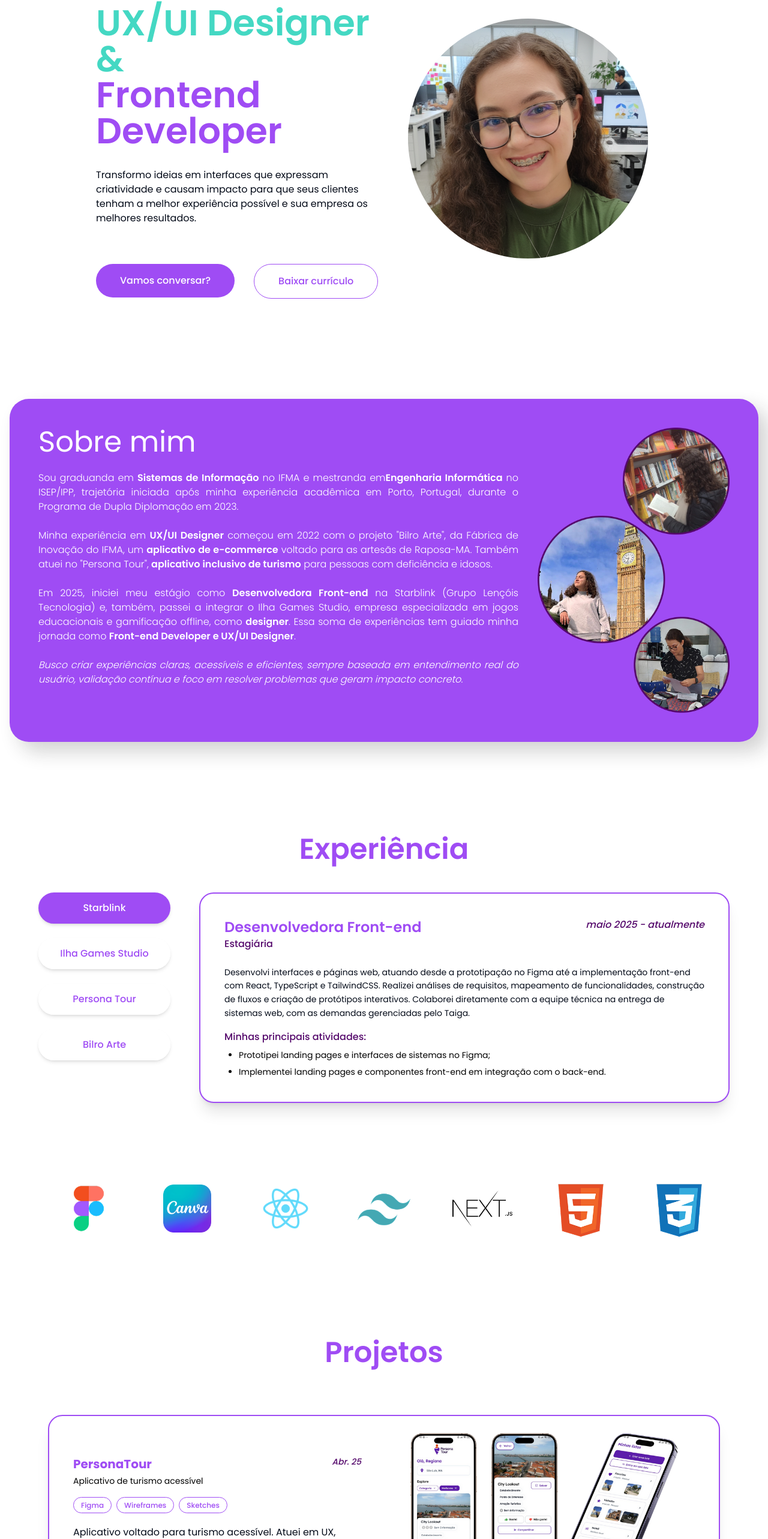
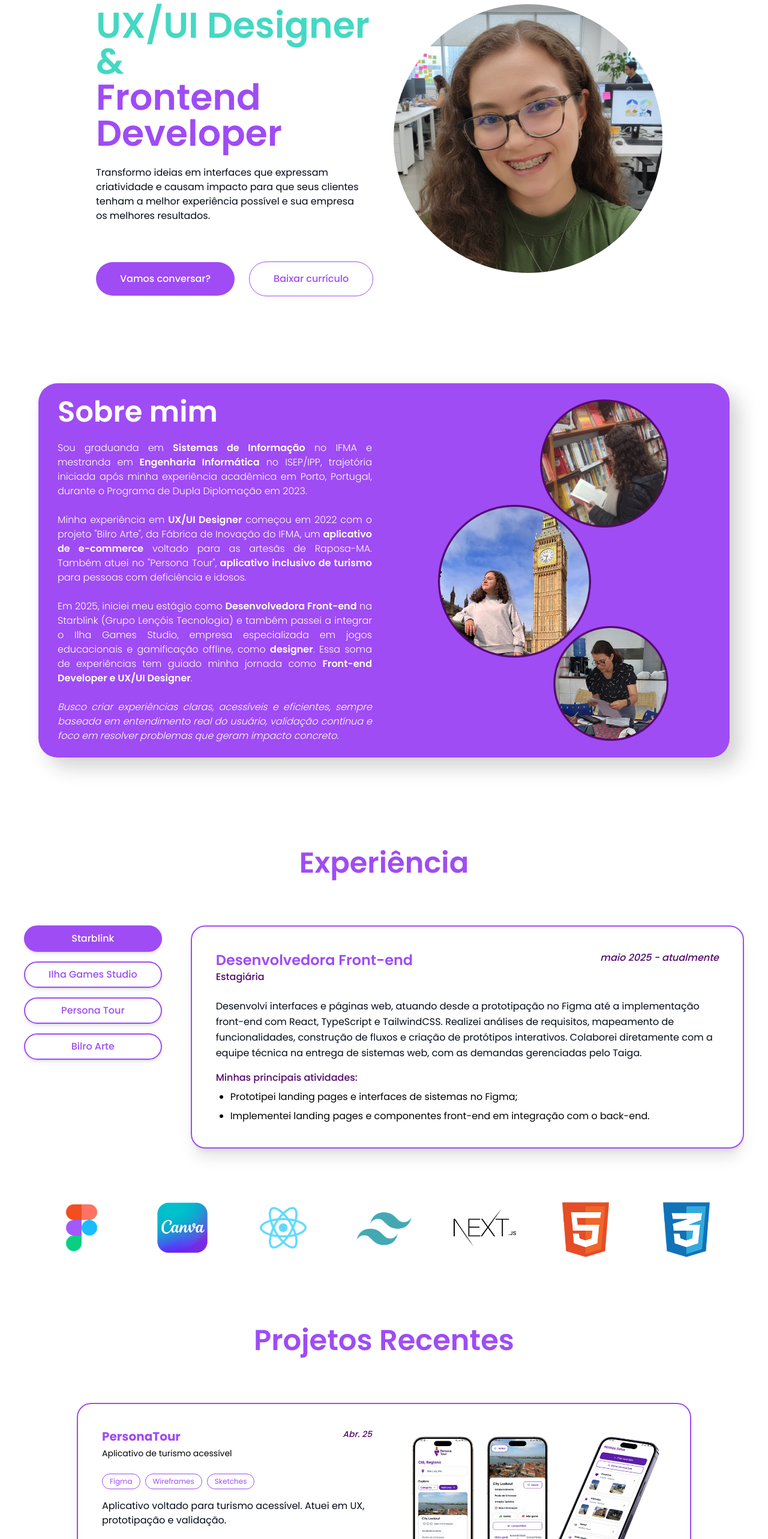
Before and after one commit to RegianaBarbosa/portfolio-regiana-cruz, a React (Vite) app: page / in a window 1280 px wide. Shown: the part 169-2735 px from the top of the page at 60% size. Built offline with nearby package versions, Linux system fonts and the light colour scheme.

Commit message:
feat: enhance layout and styling across multiple components to mobile size

```diff
--- a/src/components/layout/Footer.tsx
+++ b/src/components/layout/Footer.tsx
@@ -59,7 +59,7 @@ export const Footer = () => {
       </div>
 
       {/* Direitos Autorais */}
-      <div className="text-center color-white text-sm mt-10 opacity-90">
+      <div className="text-center color-white text-sm mt-10">
         Regiana Cruz © 2025 Todos os direitos reservados.
       </div>
     </footer>
--- a/src/components/shared/ProjectCard.tsx
+++ b/src/components/shared/ProjectCard.tsx
@@ -27,24 +27,44 @@ export const ProjectCard = ({
 
   return (
     <div
-      className={`grid grid-cols-1 md:grid-cols-2 bg-white px-10 rounded-3xl shadow-xl border-2 border-primary justify-center items-center ${
-        isRight ? "md:flex-row-reverse" : ""
-      }`}
+      className="
+        grid
+        grid-cols-1
+        md:grid-cols-2
+        gap-10
+        bg-white
+        p-6
+        md:p-10
+        rounded-3xl
+        shadow-xl
+        border-2
+        border-primary
+        md:justify-center
+      "
     >
       {/* IMAGEM */}
       <div
-        className={`rounded-3xl overflow-hidden min-h-60 md:min-h-80 ${
-          isRight ? "md:order-2" : "md:order-1"
-        }`}
+        className={`
+          rounded-3xl
+          overflow-hidden
+          min-h-30
+          md:min-h-60
+          h-auto
+          ${isRight ? "md:order-2" : "md:order-1"}
+        `}
       >
-        <img src={image} alt={title} className="w-full h-full object-cover" />
+        <img
+          src={image}
+          alt={title}
+          className="w-full h-full
+          md:max-h-60 object-contain scale-110"
+        />
       </div>
 
       {/* TEXTO */}
-      <div className={`max-w-120 ${isRight ? "md:order-1" : "md:order-2"}`}>
-        <div className="flex justify-between">
+      <div className={`${isRight ? "md:order-1" : "md:order-2"}`}>
+        <div className="flex justify-between mb-3">
           <div>
-            {" "}
             <h3 className="text-xl font-bold color-primary mb-1">{title}</h3>
             <p className="text-sm mb-3">{subtitle}</p>
           </div>
@@ -53,9 +73,9 @@ export const ProjectCard = ({
             {date}
           </span>
         </div>
-        {/* TAGS + DATA */}
-        <div className="flex items-center justify-between w-full mb-4">
-          <div className="color-primary-dark text-sm font-medium space-x-2 my-2">
+
+        {/* TAGS */}
+        <div className="flex flex-wrap gap-2 mb-4">
           {tags.map((tag, index) => (
             <span
               key={index}
@@ -64,7 +84,6 @@ export const ProjectCard = ({
               {tag}
             </span>
           ))}
-          </div>
         </div>
 
         <p className="leading-6 text-md color-black mb-6">{description}</p>
@@ -78,9 +97,6 @@ export const ProjectCard = ({
               target="_blank"
               textClassName="text-sm"
               className="w-auto text-center font-medium color-white bg-primary px-6 py-2"
-              dataAos="fade-up"
-              dataAosDelay="150"
-              dataAosDuration="800"
             />
           )}
 
@@ -91,9 +107,6 @@ export const ProjectCard = ({
               target="_blank"
               textClassName="text-sm"
               className="w-auto text-center font-medium color-primary border px-10 py-2"
-              dataAos="fade-up"
-              dataAosDelay="200"
-              dataAosDuration="800"
             />
           )}
         </div>
--- a/src/sections/About.tsx
+++ b/src/sections/About.tsx
@@ -5,28 +5,24 @@ interface AboutProps {
 }
 
 export const About = ({ id }: AboutProps) => {
-  //   useEffect(() => {
-  //     if (typeof window !== "undefined" && window.AOS) {
-  //       window.AOS.refresh();
-  //     }
-  //   }, []);
-
   return (
     <section
       id={id}
-      className="relative w-full flex justify-center items-center min-h-160"
+      className="relative w-full flex justify-center items-center px-2 min-h-160"
     >
       {/* Card */}
-      <div className="flex bg-primary rounded-4xl shadow-custom">
+      <div className="flex bg-primary rounded-4xl shadow-custom w-full max-w-6xl">
         {/* Conteúdo */}
-        <div className="flex gap-8 p-12">
-          <div className="flex flex-col gap-6 max-w-200 about-container">
-            <h3 className="text-h-3 text-semibold color-white">Sobre mim</h3>
+        <div className="flex flex-col lg:flex-row gap-10 py-6 px-8">
+          {/* Texto */}
+          <div className="flex flex-col gap-6 lg:w-1/2">
+            <h3 className="text-h-3 font-semibold color-white">Sobre mim</h3>
+
             <p className="text-body color-white font-light text-justify">
               Sou graduanda em{" "}
               <span className="font-semibold">Sistemas de Informação</span> no
               IFMA e mestranda em
-              <span className="font-semibold">Engenharia Informática</span> no
+              <span className="font-semibold"> Engenharia Informática</span> no
               ISEP/IPP, trajetória iniciada após minha experiência acadêmica em
               Porto, Portugal, durante o Programa de Dupla Diplomação em 2023.
               <br />
@@ -36,8 +32,9 @@ export const About = ({ id }: AboutProps) => {
               2022 com o projeto "Bilro Arte", da Fábrica de Inovação do IFMA,
               um <span className="font-semibold">aplicativo de e-commerce</span>{" "}
               voltado para as artesãs de Raposa-MA. Também atuei no "Persona
-              Tour",{" "}
+              Tour",
               <span className="font-semibold">
+                {" "}
                 aplicativo inclusivo de turismo
               </span>{" "}
               para pessoas com deficiência e idosos.
@@ -45,8 +42,8 @@ export const About = ({ id }: AboutProps) => {
               <br />
               Em 2025, iniciei meu estágio como{" "}
               <span className="font-semibold">Desenvolvedora Front-end</span> na
-              Starblink (Grupo Lençóis Tecnologia) e, também, passei a integrar
-              o Ilha Games Studio, empresa especializada em jogos educacionais e
+              Starblink (Grupo Lençóis Tecnologia) e também passei a integrar o
+              Ilha Games Studio, empresa especializada em jogos educacionais e
               gamificação offline, como{" "}
               <span className="font-semibold">designer</span>. Essa soma de
               experiências tem guiado minha jornada como{" "}
@@ -63,10 +60,14 @@ export const About = ({ id }: AboutProps) => {
               </span>
             </p>
           </div>
-          <div className="flex w-auto justify-center items-center">
-            <div className="flex max-w-80">
-              <img src={aboutPhotos} alt="" className="object-contain" />
-            </div>
+
+          {/* Imagem */}
+          <div className="flex justify-center items-center lg:w-1/2">
+            <img
+              src={aboutPhotos}
+              alt=""
+              className="w-full max-w-xs md:max-w-sm object-contain"
+            />
           </div>
         </div>
       </div>
--- a/src/sections/Experience.tsx
+++ b/src/sections/Experience.tsx
@@ -84,23 +84,31 @@ export const Experience = ({ id }: ExperienceProps) => {
       id={id}
       className="relative w-full flex justify-center items-center min-h-140 mt-16 scroll-mt-32"
     >
-      <div className="flex flex-col justify-center items-center w-full">
-        <h3 className="mb-12 text-h-3 color-primary font-semibold">
-          Experiência
-        </h3>
+      <div className="flex flex-col justify-center items-center w-full px-4 md:py-20">
+        <h3 className="text-h-3 color-primary font-semibold mb-12 md:mb-20">Experiência</h3>
 
-        <div className="flex max-w-300 w-full gap-12 px-6">
-          {/* ------------------ MENU LATERAL ------------------ */}
-          <div className="flex flex-col w-1/5 gap-6">
+        <div className="flex flex-col lg:flex-row max-w-300 w-full gap-12">
+          {/* ------------------ MENU (mobile = horizontal; desktop = vertical) ------------------ */}
+          <div
+            className="
+            flex
+            flex-wrap
+            gap-4
+            justify-center
+            lg:flex-col
+            lg:justify-start
+            lg:w-1/5
+          "
+          >
             {experiences.map((exp) => (
               <button
                 key={exp.key}
                 onClick={() => setActive(exp.key)}
-                className={`px-6 py-3 rounded-full shadow-md color-primary transition font-medium
+                className={`px-5 py-2 rounded-full shadow-md transition font-medium
                   ${
                     active === exp.key
-                      ? "border-2 border-primary color-white bg-primary"
-                      : "border-2 border-white hover:border-primary hover:cursor-pointer"
+                      ? "bg-primary color-white border-2 border-primary"
+                      : "border-2 border-primary color-primary hover:bg-primary hover:text-white"
                   }
                 `}
               >
@@ -109,12 +117,24 @@ export const Experience = ({ id }: ExperienceProps) => {
             ))}
           </div>
 
-          {/* ------------------ ÁREA DE CONTEÚDO ------------------ */}
-          <div className="flex flex-col w-4/5 bg-white p-10 rounded-3xl shadow-xl border-2 border-primary">
+          {/* ------------------ CONTEÚDO ------------------ */}
+          <div
+            className="
+            flex flex-col
+            w-full
+            lg:w-4/5
+            bg-white
+            p-6 md:p-10
+            rounded-3xl
+            shadow-xl
+            border-2
+            border-primary
+          "
+          >
             {/* Cabeçalho */}
-            <div className="flex justify-between items-start mb-6">
+            <div className="flex flex-col md:flex-row md:justify-between md:items-start mb-6 gap-2">
               <div>
-                <h3 className="text-2xl font-semibold color-primary">
+                <h3 className="text-xl md:text-2xl font-semibold color-primary">
                   {current.role}
                 </h3>
                 <span className="font-medium color-primary-dark">
@@ -127,13 +147,16 @@ export const Experience = ({ id }: ExperienceProps) => {
             </div>
 
             {/* Texto */}
-            <p className="leading-relaxed color-black mb-4 text-sm">
+            <p className="leading-relaxed color-black mb-4 text-sm md:text-base">
               {current.text}
             </p>
 
-            <p className="color-primary-dark font-medium mb-2">Minhas principais atividades:</p>
+            <p className="color-primary-dark font-medium mb-2">
+              Minhas principais atividades:
+            </p>
+
             {/* Lista */}
-            <ul className="list-disc ml-6 flex flex-col gap-2 text-sm">
+            <ul className="list-disc ml-6 flex flex-col gap-2 text-sm md:text-base">
               {current.bullets.map((item, i) => (
                 <li key={i}>{item}</li>
               ))}
--- a/src/sections/Hero.tsx
+++ b/src/sections/Hero.tsx
@@ -6,62 +6,55 @@ interface HeroProps {
 }
 
 export const Hero = ({ id }: HeroProps) => {
-  //   useEffect(() => {
-  //     if (typeof window !== "undefined" && window.AOS) {
-  //       window.AOS.refresh();
-  //     }
-  //   }, []);
-
   return (
     <section
       id={id}
-      className="w-full flex items-center justify-between max-h-100vh min-h-screen scroll-mt-16"
+      className="w-full flex items-center justify-center min-h-screen scroll-mt-16"
     >
-      {/* Conteúdo da Hero */}
-      <div className="flex w-full items-center justify-center mx-40">
-        <div className="flex w-1/2 flex-col gap-16">
-          <div className="flex flex-col w-full px-1 lg:px-0 z-10 items-center justify-center text-center lg:items-start lg:justify-start lg:text-left">
+      <div className="flex flex-col-reverse lg:flex-row w-full items-center justify-between px-6 md:px-16 lg:px-40 gap-16 lg:gap-0">
+        {/* Texto */}
+        <div className="flex flex-col w-full lg:w-1/2 items-center text-center lg:items-start lg:text-left">
           <h4 className="text-h-5 color-primary-dark">
             Olá! Eu sou a Regiana Cruz
           </h4>
+
           <h2 className="mt-4 text-h-2 font-semibold color-secondary">
             UX/UI Designer & <br />
             <span className="color-primary">Frontend Developer</span>
           </h2>
-            <p className="mt-8 text-body color-black leading-6">
-              Transformo ideias em interfaces que expressam criatividade e
-              causam impacto para que seus clientes tenham a melhor experiência
-              possível e sua empresa os melhores resultados.
+
+          <p className="mt-6 text-body color-black leading-6 max-w-md">
+            Transformo ideias em interfaces que expressam criatividade e causam
+            impacto para que seus clientes tenham a melhor experiência possível
+            e sua empresa os melhores resultados.
           </p>
-          </div>
-          <div className="flex w-auto items-center justify-center md:justify-start md:items-start gap-8">
+
+          {/* Botões */}
+          <div className="flex flex-col md:flex-row items-center justify-center md:justify-start gap-6 mt-16">
             <BtnLink
               text="Vamos conversar?"
               textClassName="text-body"
               href="#contato"
               className="w-auto text-center font-medium color-white bg-primary px-10 py-4"
-              dataAos="fade-up"
-              dataAosDelay="200"
-              dataAosDuration="800"
             />
+
             <BtnLink
               text="Baixar currículo"
               href={"/portfolio-regiana-cruz/Currículo_RegianaCruz.pdf"}
-              target={"_blank"}
-              rel={"noopener noreferrer"}
+              target="_blank"
+              rel="noopener noreferrer"
               textClassName="text-body"
               className="w-auto text-center font-medium color-primary border px-10 py-4"
-              dataAos="fade-up"
-              dataAosDelay="200"
-              dataAosDuration="800"
             />
           </div>
         </div>
-        <div className="flex w-1/2 justify-center items-center">
+
+        {/* Imagem */}
+        <div className="flex w-full lg:w-1/2 justify-center items-center">
           <img
             src={profile}
             alt=""
-            className="w-100 h-100 object-cover rounded-full"
+            className="w-60 h-60 md:w-72 md:h-72 lg:w-md lg:h-112 object-cover rounded-full"
           />
         </div>
       </div>
--- a/src/sections/Projects.tsx
+++ b/src/sections/Projects.tsx
@@ -70,10 +70,35 @@ const projectsData = [
 
 export const Projects = ({ id }: ProjectsProps) => {
   return (
-    <section id={id} className="w-full flex flex-col items-center py-24 px-6">
-      <h3 className="text-h-3 color-primary font-semibold mb-20">Projetos</h3>
+    <section
+      id={id}
+      className="
+        w-full
+        flex flex-col
+        items-center
+        px-6
+        py-20
+        md:py-28
+      "
+    >
+      {/* TÍTULO */}
+      <h3 className="text-h-3 color-primary font-semibold mb-14 md:mb-20">
+        Projetos Recentes
+      </h3>
 
-      <div className="flex flex-col justify-center items-center gap-16 w-280">
+      {/* LISTA DE CARDS */}
+      <div
+        className="
+          flex
+          flex-col
+          items-center
+          gap-14
+          md:gap-20
+          w-full
+          max-w-3xl      /* limita largura no mobile e md */
+          lg:max-w-5xl   /* aumenta no desktop */
+        "
+      >
         {projectsData.map((project, index) => (
           <ProjectCard
             key={index}
@@ -83,7 +108,7 @@ export const Projects = ({ id }: ProjectsProps) => {
             date={project.date}
             image={project.image}
             description={project.description}
-            position={index % 2 === 0 ? "right" : "left"}
+            position={index % 2 === 0 ? "right" : "left"} // alternância apenas no desktop
             repoLink={project.repoLink}
             demoLink={project.demoLink}
           />
--- a/src/sections/Tools.tsx
+++ b/src/sections/Tools.tsx
@@ -13,24 +13,52 @@ interface ToolsProps {
 export const Tools = ({ id }: ToolsProps) => {
   const tools = [
     { src: tool1, alt: "Figma logo" },
-    { src: tool2, alt: "React logo" },
-    { src: tool3, alt: "Tailwind logo" },
-    { src: tool4, alt: "Next.js logo" },
-    { src: tool5, alt: "HTML logo" },
-    { src: tool6, alt: "CSS logo" },
-    { src: tool7, alt: "Canva logo" },
+    { src: tool2, alt: "Canva logo" },
+    { src: tool3, alt: "React logo" },
+    { src: tool4, alt: "Tailwind logo" },
+    { src: tool5, alt: "Next.js logo" },
+    { src: tool6, alt: "HTML logo" },
+    { src: tool7, alt: "CSS logo" },
   ];
 
   return (
-    <section id={id} className="w-full flex justify-center items-center min-h-60">
-      <div className="grid grid-cols-7 gap-16">
+    <section
+      id={id}
+      className="w-full flex justify-center items-center py-16 md:py-0 px-6"
+    >
+      <div
+        className="
+          grid
+          grid-cols-2
+          sm:grid-cols-3
+          md:grid-cols-4
+          lg:grid-cols-7
+          gap-10
+          sm:gap-12
+          lg:gap-16
+          justify-items-center
+          items-center
+
+        "
+      >
         {tools.map((tool) => (
           <div
             key={tool.alt}
-            className="w-25 h-25 flex items-center justify-center
-                       hover:scale-110 transition-transform duration-300 cursor-pointer"
+            className="
+              w-20 h-20
+              sm:w-24 sm:h-24
+              md:w-26 md:h-26
+              flex items-center justify-center
+              hover:scale-110 transition-transform duration-300 cursor-pointer
+              last:col-span-2 last:justify-self-center
+              lg:last:col-span-1 lg:last:justify-self-auto
+            "
           >
-            <img src={tool.src} alt={tool.alt} className="w-full h-full object-cover" />
+            <img
+              src={tool.src}
+              alt={tool.alt}
+              className="w-full h-full object-cover"
+            />
           </div>
         ))}
       </div>
```
Also changed, not shown: src/sections/Education.tsx (+17 -9 lines). Lines whose indentation alone changed are shown as unchanged.
